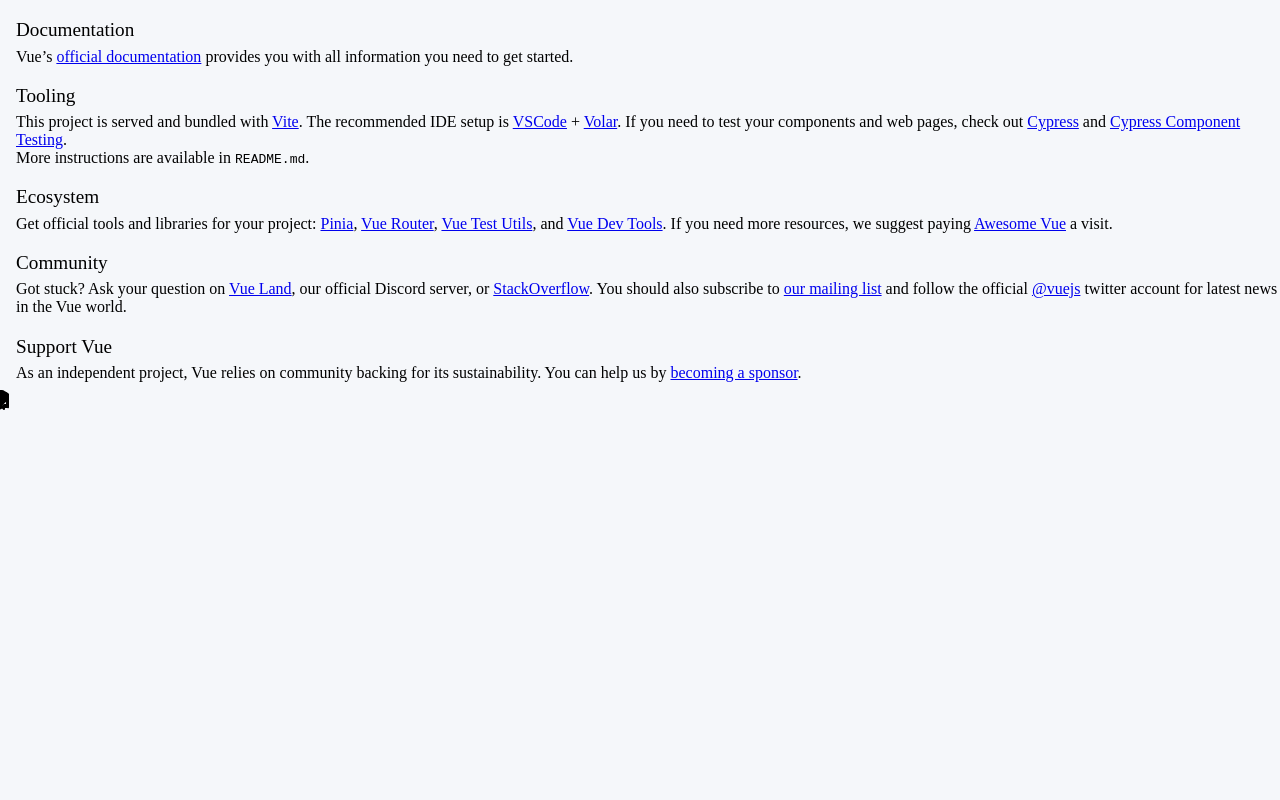
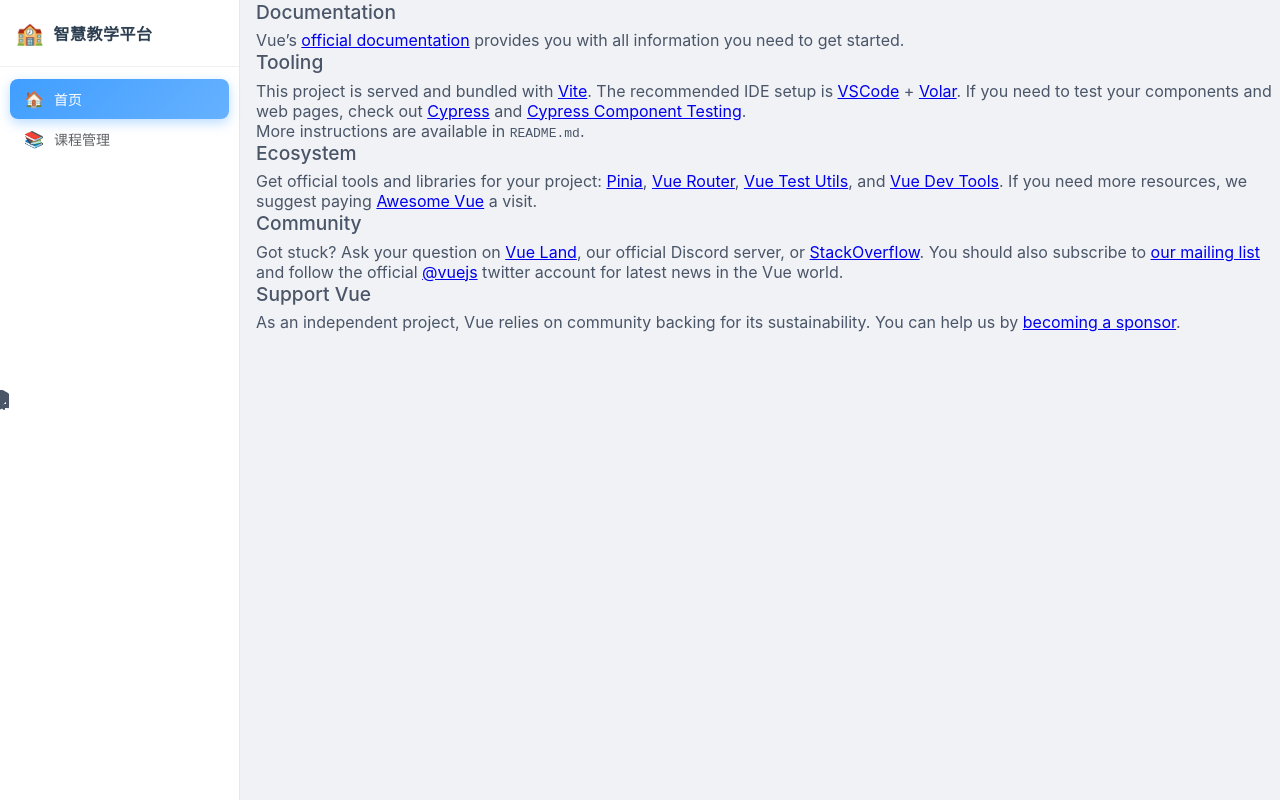
Before and after one commit to nev-drunk/intelligent-teaching-platform, a Vue app in the folder frontend/: page / in a window 1280 px wide. Built offline with nearby package versions, Linux system fonts and the light colour scheme.

Commit message:
Update App.vue

```diff
--- a/frontend/src/App.vue
+++ b/frontend/src/App.vue
@@ -3,14 +3,135 @@
 </script>
 
 <template>
-  <RouterView />
+  <div class="app-layout">
+    <aside class="sidebar">
+      <div class="sidebar-header">
+        <div class="logo">
+          <span class="logo-icon">&#127979;</span>
+          <span class="logo-text">智慧教学平台</span>
+        </div>
+      </div>
+      <nav class="sidebar-nav">
+        <router-link to="/" class="nav-item" exact-active-class="active">
+          <span class="nav-icon">&#127968;</span>
+          <span>首页</span>
+        </router-link>
+        <router-link to="/course" class="nav-item" exact-active-class="active">
+          <span class="nav-icon">&#128218;</span>
+          <span>课程管理</span>
+        </router-link>
+      </nav>
+    </aside>
+    <main class="main-content">
+      <RouterView />
+    </main>
+  </div>
 </template>
 
 <style>
-/* 清理浏览器默认的边距 */
-body {
+* {
   margin: 0;
   padding: 0;
-  background-color: #f5f7fa;
+  box-sizing: border-box;
+}
+
+html, body, #app {
+width: 100% !important;
+  max-width: none !important; /* 彻底解除 1280px 的魔咒 */
+  margin: 0 !important;
+  padding: 0 !important;
+  height: 100%;
+}
+
+
+body {
+  font-family: -apple-system, BlinkMacSystemFont, 'Segoe UI', Roboto, 'Helvetica Neue', Arial, sans-serif;
+  background: #f0f2f5;
+  color: #4a5568;
+}
+
+.app-layout {
+display: flex;
+display: flex;
+  width: 100% !important; /* 改为 100% 确保跟随父级 */
+  height: 100vh;
+}
+
+/* 侧边栏 */
+.sidebar {
+ width: 240px;
+  min-width: 240px;
+  background-color: #fff; /* 确保侧边栏整体背景是白色 */
+  height: 100vh;          /* 强制高度为视口高度 */
+  display: flex;
+  flex-direction: column;
+  border-right: 1px solid #e4e7ed;
+  /* 移除任何可能存在的 margin-left 或 padding */
+  margin: 0;
+}
+
+.sidebar-header {
+  padding: 20px 16px;
+  border-bottom: 1px solid #f0f0f0;
+}
+
+.logo {
+  display: flex;
+  align-items: center;
+  gap: 10px;
+}
+
+.logo-icon {
+  font-size: 22px;
+}
+
+.logo-text {
+  font-size: 16px;
+  font-weight: 700;
+  color: #2c3e50;
+  letter-spacing: 0.5px;
+}
+
+.sidebar-nav {
+flex: 1;               /* 占据侧边栏剩余的所有垂直空间 */
+  background-color: #fff;
+  padding: 12px 10px;
+}
+
+.nav-item {
+  display: flex;
+  align-items: center;
+  gap: 10px;
+  padding: 10px 14px;
+  border-radius: 8px;
+  color: #606266;
+  text-decoration: none;
+  font-size: 14px;
+  font-weight: 500;
+  transition: all 0.3s ease;
+}
+
+.nav-item:hover {
+  background: #f5f7fa;
+  color: #409eff;
+}
+
+.nav-item.active {
+  background: linear-gradient(135deg, #409eff, #66b1ff);
+  color: #fff;
+  box-shadow: 0 4px 12px rgba(64, 158, 255, 0.35);
+}
+
+.nav-icon {
+  font-size: 16px;
+}
+
+/* 主内容区 */
+.main-content {
+flex: 1;
+  display: flex;
+  flex-direction: column;
+  align-items: stretch; /* 确保子页面拉伸 */
+  width: 0; /* 配合 flex: 1 使用，防止内容撑破 */
 }
 </style>
```
